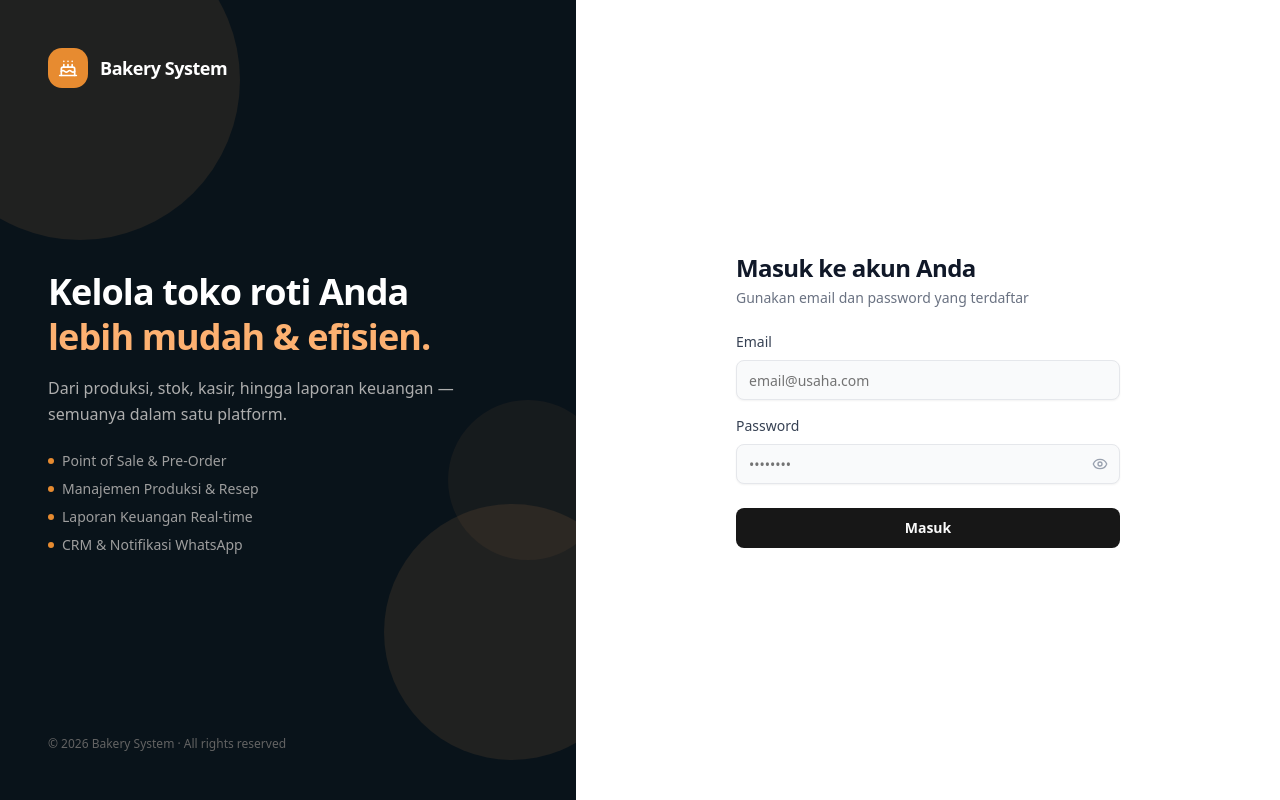
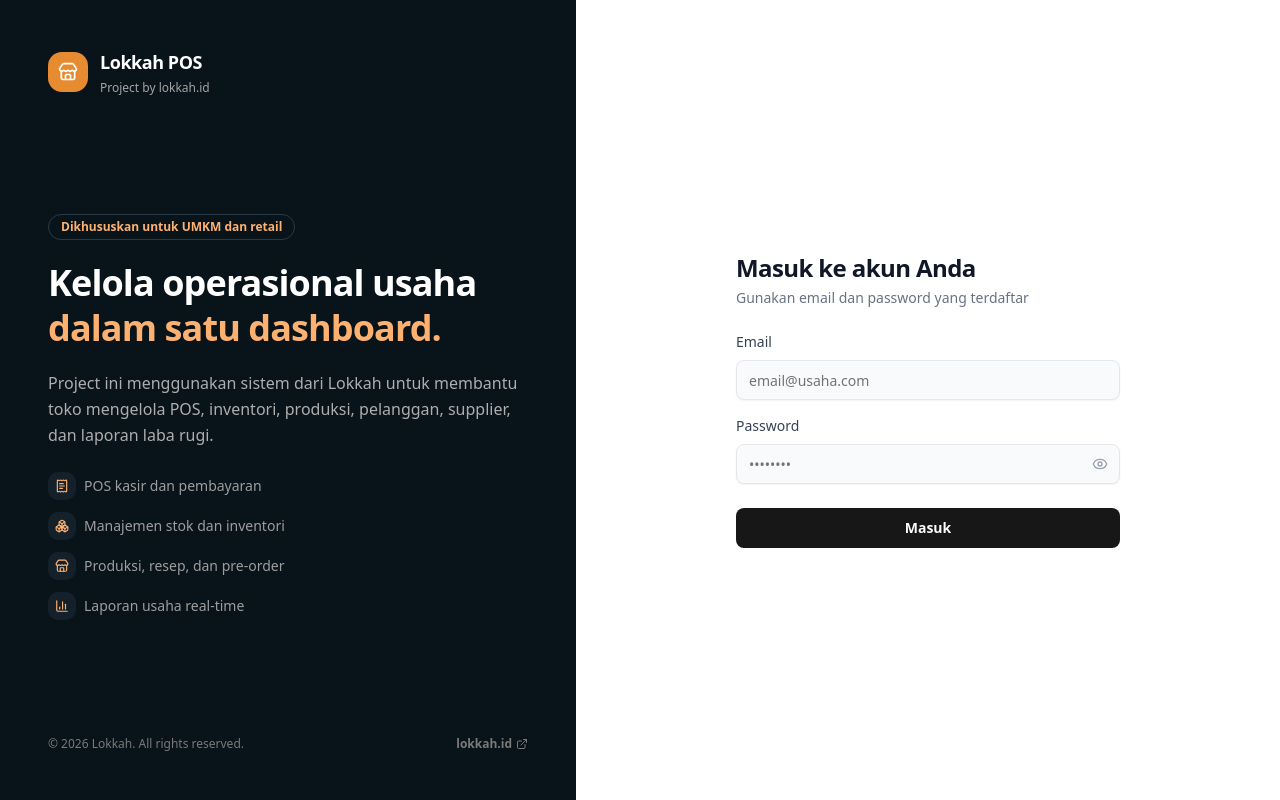
Before and after one commit to para-pencari-duid/codebase, a Next.js app: page /login in a window 1280 px wide. Built offline with nearby package versions, Linux system fonts and the light colour scheme.

Commit message:
feat: update AuthLayout with new branding and feature icons

```diff
--- a/app/(auth)/layout.tsx
+++ b/app/(auth)/layout.tsx
@@ -1,4 +1,11 @@
-import { Cake } from "lucide-react";
+import { BarChart3, Boxes, ExternalLink, ReceiptText, Store } from "lucide-react";
+
+const features = [
+    "POS kasir dan pembayaran",
+    "Manajemen stok dan inventori",
+    "Produksi, resep, dan pre-order",
+    "Laporan usaha real-time",
+];
 
 export default function AuthLayout({
     children,
@@ -10,55 +17,66 @@
             {/* ── Left branding panel (hidden on mobile) ── */}
             <div className="hidden lg:flex lg:w-[45%] flex-col justify-between p-12 text-white relative overflow-hidden"
                  style={{ background: "oklch(0.18 0.02 240)" }}>
-                {/* Decorative circles */}
-                <div className="absolute -top-20 -left-20 w-80 h-80 rounded-full opacity-10"
-                     style={{ background: "oklch(0.75 0.12 60)" }} />
-                <div className="absolute bottom-10 -right-16 w-64 h-64 rounded-full opacity-10"
-                     style={{ background: "oklch(0.75 0.12 60)" }} />
-                <div className="absolute top-1/2 -right-8 w-40 h-40 rounded-full opacity-[0.06]"
-                     style={{ background: "oklch(0.75 0.12 60)" }} />
-
                 {/* Logo */}
                 <div className="relative z-10 flex items-center gap-3">
                     <div className="flex h-10 w-10 items-center justify-center rounded-xl"
                          style={{ background: "oklch(0.72 0.15 60)" }}>
-                        <Cake className="h-5 w-5 text-white" />
+                        <Store className="h-5 w-5 text-white" />
                     </div>
-                    <span className="text-lg font-bold tracking-tight">Bakery System</span>
+                    <div className="leading-tight">
+                        <span className="block text-lg font-bold tracking-tight">Lokkah POS</span>
+                        <span className="text-xs font-medium" style={{ color: "oklch(0.72 0 0)" }}>
+                            Project by lokkah.id
+                        </span>
+                    </div>
                 </div>
 
                 {/* Hero text */}
-                <div className="relative z-10 space-y-4">
+                <div className="relative z-10 space-y-5">
+                    <div className="inline-flex items-center rounded-full border px-3 py-1 text-xs font-semibold"
+                         style={{ borderColor: "oklch(0.34 0.03 240)", color: "oklch(0.82 0.12 60)" }}>
+                        Dikhususkan untuk UMKM dan retail
+                    </div>
                     <h1 className="text-4xl font-bold leading-tight tracking-tight">
-                        Kelola toko roti Anda<br />
-                        <span style={{ color: "oklch(0.82 0.12 60)" }}>lebih mudah & efisien.</span>
+                        Kelola operasional usaha<br />
+                        <span style={{ color: "oklch(0.82 0.12 60)" }}>dalam satu dashboard.</span>
                     </h1>
                     <p className="text-base leading-relaxed"
                        style={{ color: "oklch(0.75 0 0)" }}>
-                        Dari produksi, stok, kasir, hingga laporan keuangan — semuanya dalam satu platform.
+                        Project ini menggunakan sistem dari Lokkah untuk membantu toko mengelola POS,
+                        inventori, produksi, pelanggan, supplier, dan laporan laba rugi.
                     </p>
 
                     {/* Feature list */}
-                    <ul className="mt-6 space-y-2 text-sm" style={{ color: "oklch(0.7 0 0)" }}>
-                        {[
-                            "Point of Sale & Pre-Order",
-                            "Manajemen Produksi & Resep",
-                            "Laporan Keuangan Real-time",
-                            "CRM & Notifikasi WhatsApp",
-                        ].map((f) => (
+                    <ul className="mt-6 grid gap-3 text-sm" style={{ color: "oklch(0.7 0 0)" }}>
+                        {features.map((f, index) => {
+                            const Icon = [ReceiptText, Boxes, Store, BarChart3][index];
+                            return (
                             <li key={f} className="flex items-center gap-2">
-                                <span className="h-1.5 w-1.5 rounded-full shrink-0"
-                                      style={{ background: "oklch(0.72 0.15 60)" }} />
+                                <span className="flex h-7 w-7 items-center justify-center rounded-lg shrink-0"
+                                      style={{ background: "oklch(0.24 0.025 240)", color: "oklch(0.82 0.12 60)" }}>
+                                    <Icon className="h-3.5 w-3.5" />
+                                </span>
                                 {f}
                             </li>
-                        ))}
+                            );
+                        })}
                     </ul>
                 </div>
 
                 {/* Footer quote */}
-                <p className="relative z-10 text-xs" style={{ color: "oklch(0.5 0 0)" }}>
-                    © 2026 Bakery System · All rights reserved
-                </p>
+                <div className="relative z-10 flex items-center justify-between gap-4 text-xs" style={{ color: "oklch(0.58 0 0)" }}>
+                    <span>© 2026 Lokkah. All rights reserved.</span>
+                    <a
+                        href="https://lokkah.id/"
+                        target="_blank"
+                        rel="noreferrer"
+                        className="inline-flex items-center gap-1 font-semibold transition-colors hover:text-white"
+                    >
+                        lokkah.id
+                        <ExternalLink className="h-3 w-3" />
+                    </a>
+                </div>
             </div>
 
             {/* ── Right form panel ── */}
@@ -67,9 +85,19 @@
                 <div className="mb-8 flex items-center gap-3 lg:hidden">
                     <div className="flex h-9 w-9 items-center justify-center rounded-xl"
                          style={{ background: "oklch(0.18 0.02 240)" }}>
-                        <Cake className="h-4.5 w-4.5 text-white" />
+                        <Store className="h-4.5 w-4.5 text-white" />
                     </div>
-                    <span className="text-base font-bold tracking-tight text-gray-900">Bakery System</span>
+                    <div className="leading-tight">
+                        <span className="block text-base font-bold tracking-tight text-gray-900">Lokkah POS</span>
+                        <a
+                            href="https://lokkah.id/"
+                            target="_blank"
+                            rel="noreferrer"
+                            className="text-xs font-medium text-gray-500"
+                        >
+                            Project by lokkah.id
+                        </a>
+                    </div>
                 </div>
 
                 <div className="w-full max-w-sm">
--- a/app/(auth)/login/page.tsx
+++ b/app/(auth)/login/page.tsx
@@ -6,7 +6,6 @@
 import { getSession, signIn } from "next-auth/react";
 import { useRouter } from "next/navigation";
 import { useState } from "react";
-import Link from "next/link";
 import { Eye, EyeOff, Loader2 } from "lucide-react";
 
 import { Button } from "@/components/ui/button";
```
